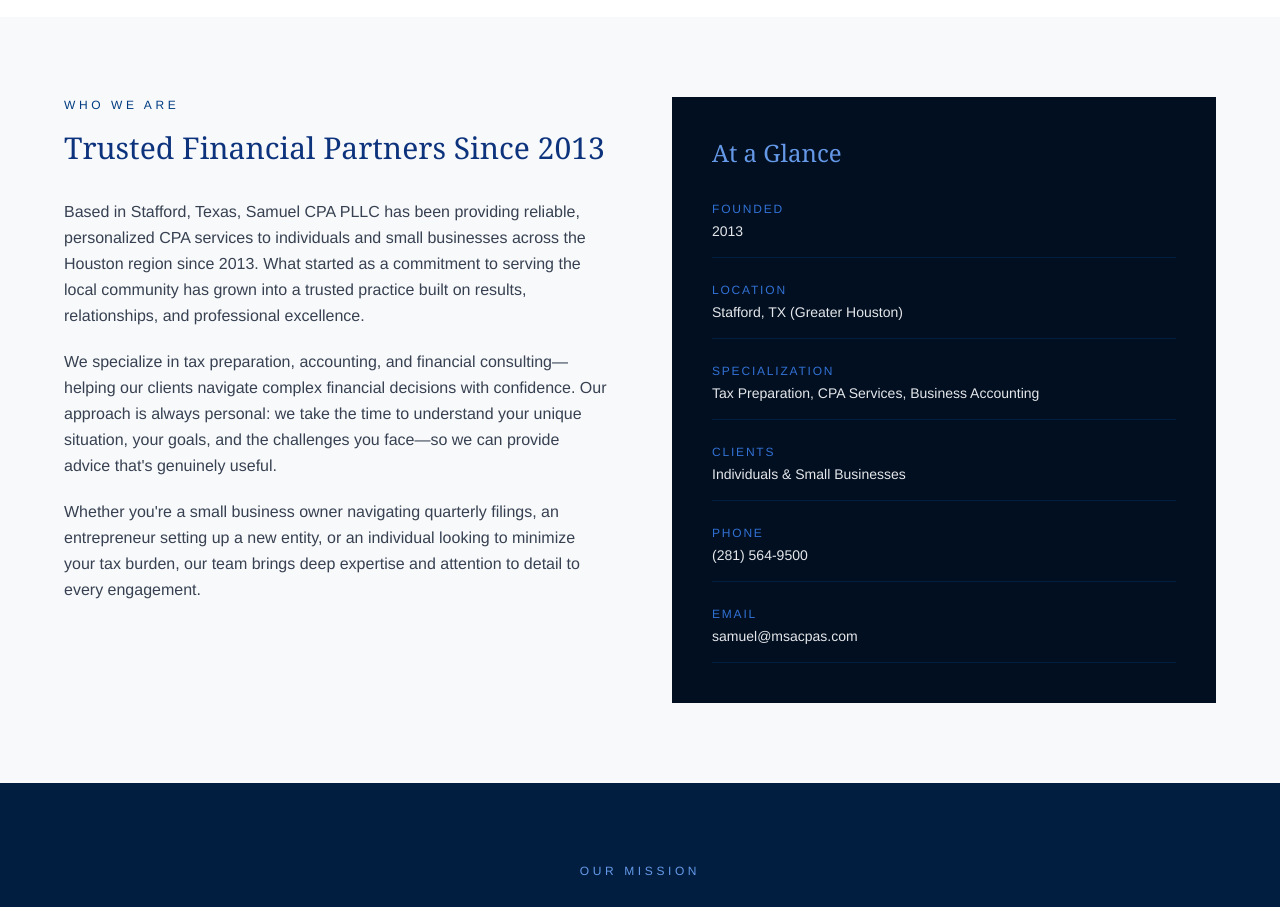
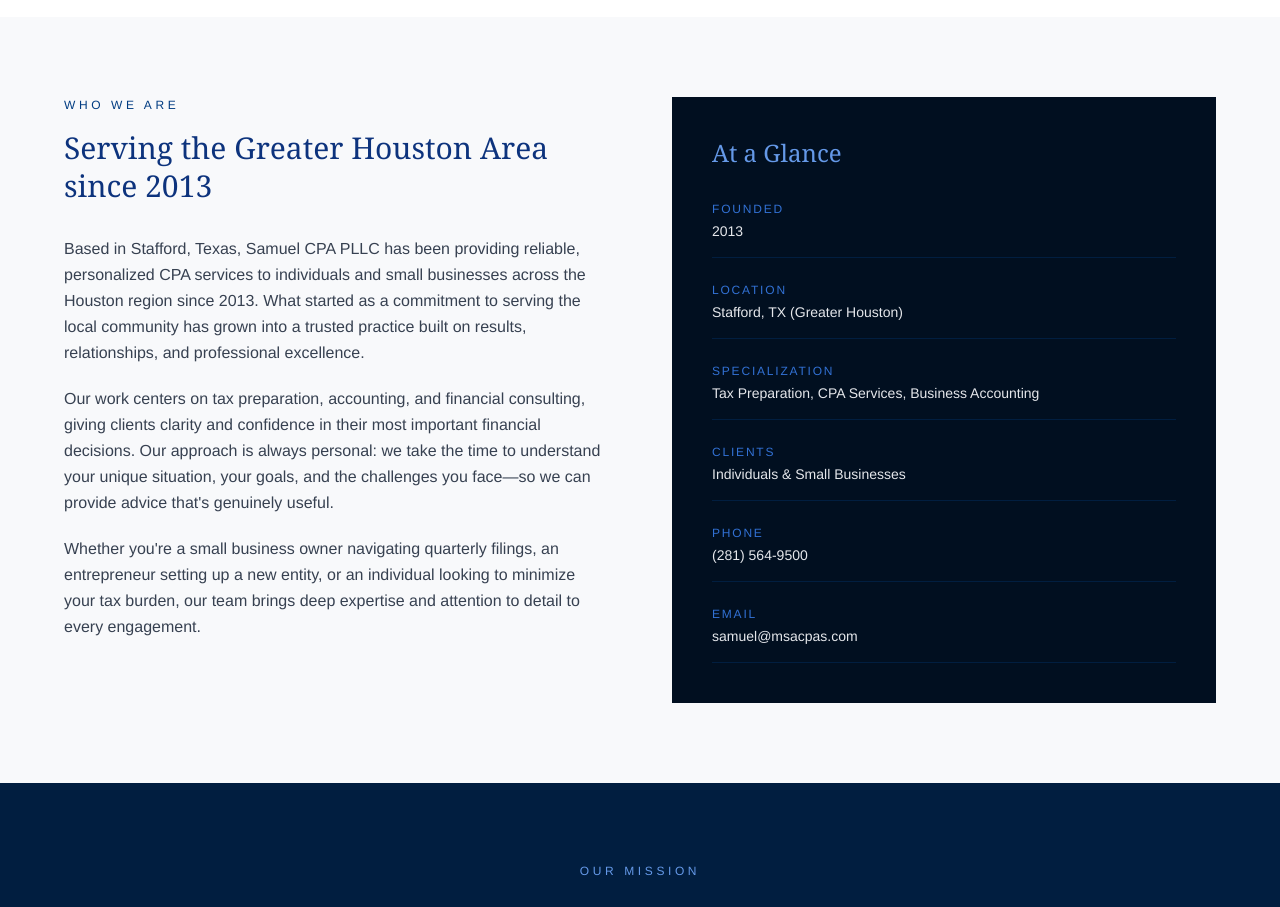
Before and after one commit to rmathew21/msacpas, a React (Vite) app: page /about in a window 1280 px wide. Shown: the part 1200-2107 px from the top of the page. Built offline with nearby package versions, Linux system fonts and the light colour scheme.

Commit message:
fix: updated h1s and h2s for the About page

```diff
--- a/src/pages/About.jsx
+++ b/src/pages/About.jsx
@@ -86,14 +86,14 @@
           <div>
             <p className="text-xs tracking-[0.3em] uppercase text-royal-600 mb-4">Who We Are</p>
             <h2 className="text-3xl font-serif text-navy-600 mb-8 leading-tight">
-              Trusted Financial Partners Since 2013
+              Serving the Greater Houston Area since 2013
             </h2>
             <div className="prose prose-sm text-gray-700 leading-relaxed space-y-5">
               <p>
                 Based in Stafford, Texas, Samuel CPA PLLC has been providing reliable, personalized CPA services to individuals and small businesses across the Houston region since 2013. What started as a commitment to serving the local community has grown into a trusted practice built on results, relationships, and professional excellence.
               </p>
               <p>
-                We specialize in tax preparation, accounting, and financial consulting—helping our clients navigate complex financial decisions with confidence. Our approach is always personal: we take the time to understand your unique situation, your goals, and the challenges you face—so we can provide advice that's genuinely useful.
+              Our work centers on tax preparation, accounting, and financial consulting, giving clients clarity and confidence in their most important financial decisions. Our approach is always personal: we take the time to understand your unique situation, your goals, and the challenges you face—so we can provide advice that's genuinely useful.
               </p>
               <p>
                 Whether you're a small business owner navigating quarterly filings, an entrepreneur setting up a new entity, or an individual looking to minimize your tax burden, our team brings deep expertise and attention to detail to every engagement.
--- a/src/pages/Home.jsx
+++ b/src/pages/Home.jsx
@@ -260,7 +260,7 @@
             </h2>
             <div className="w-12 h-px bg-royal-600 mb-6 mx-auto md:mx-0" />
             <p className="text-gray-700 leading-relaxed mb-6 text-center md:text-left">
-              Based in Stafford, Texas, Samuel CPA PLLC has been serving
+              Samuel CPA PLLC has been serving
               individuals and small businesses since 2013. We specialize in tax
               preparation, accounting, and financial consulting—helping our
               clients navigate complex financial decisions with confidence.
```
